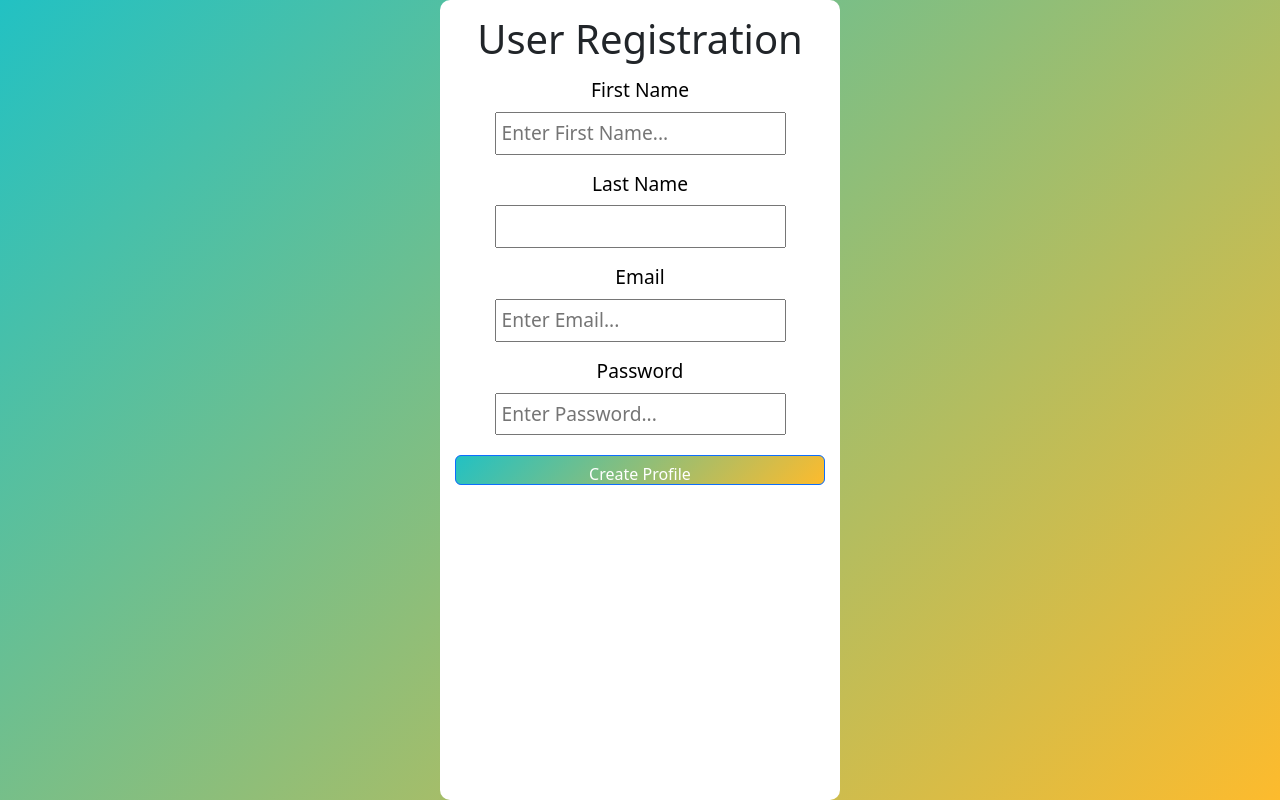
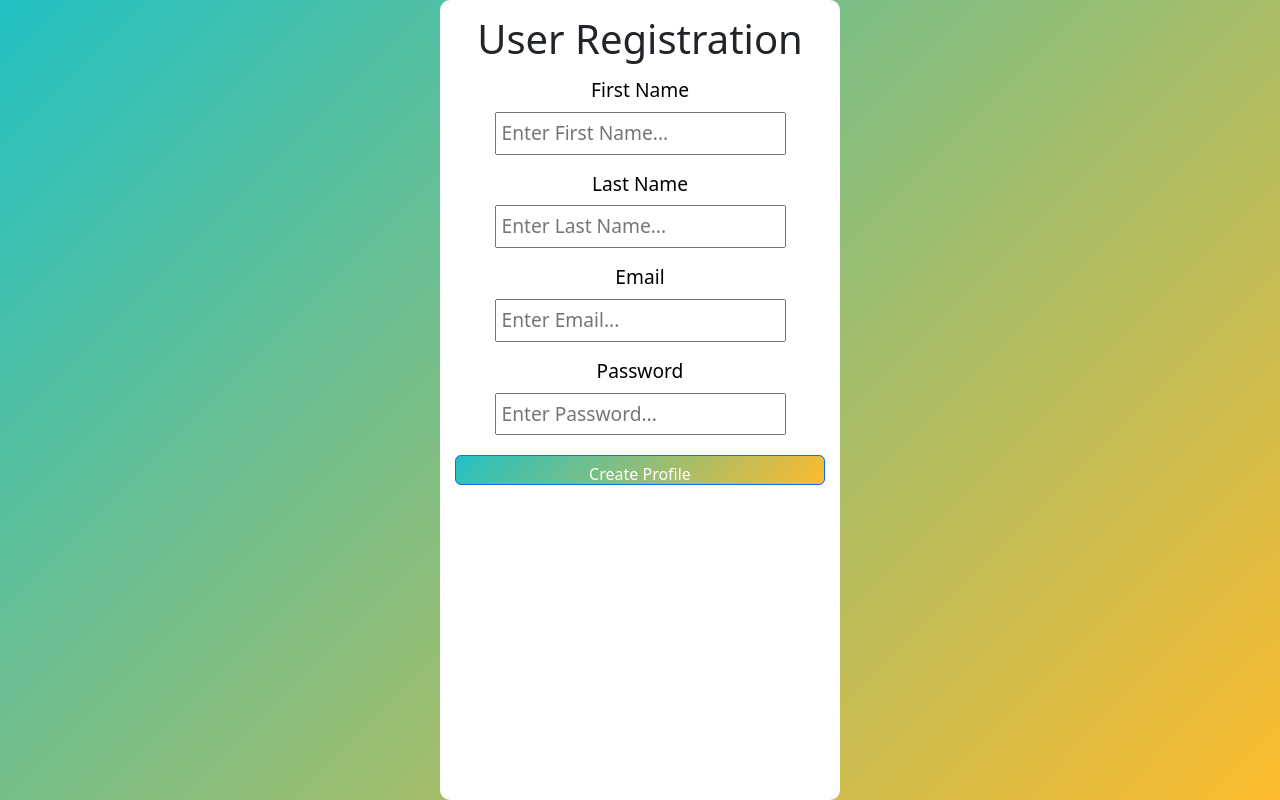
Before and after one commit to phamtoquyen/Language-Exchange-Matchmaker, a React (Create React App) app in the folder Frontend_JIA 2113 - Language Exchange Matchmaker/: page /Register in a window 1280 px wide. Built offline with nearby package versions, Linux system fonts and the light colour scheme.

Commit message:
last name place holder

```diff
--- a/Frontend_JIA 2113 - Language Exchange Matchmaker/src/Components/Registration.js
+++ b/Frontend_JIA 2113 - Language Exchange Matchmaker/src/Components/Registration.js
@@ -132,7 +132,9 @@ function Registration() {
 
         <div className='form-group'>
         <label className="label">Last Name</label>
-        <input onChange={handleLastName} className="input"
+        <input
+        placeholder ="Enter Last Name..."
+        onChange={handleLastName} className="input"
           value={lastName} type="text" />
         </div>
 
```
